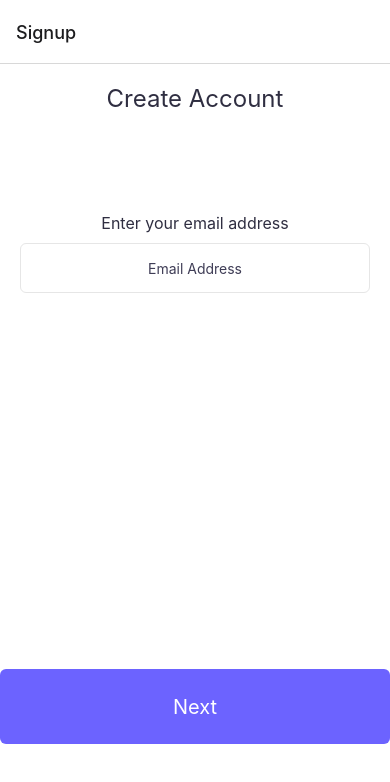
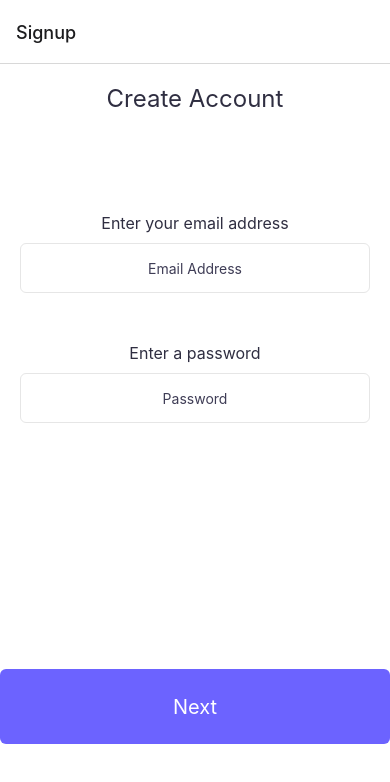
Before and after one commit to dgentilli/shopping-2024, a React Native app: screen /Signup in a window 390 px wide. Shown: the top 782 px of the page. Built offline with nearby package versions, Linux system fonts and the light colour scheme.

Commit message:
Add a password field to create account

```diff
--- a/components/SignupComponents/CreateAccount.tsx
+++ b/components/SignupComponents/CreateAccount.tsx
@@ -2,6 +2,7 @@ import { useState } from 'react';
 import { Text, TextInput, StyleSheet } from 'react-native';
 import { SignupStep } from '../../constants/signup';
 import AuthScreenWrapper from '../../baseComponents/AuthScreenWrapper';
+import Spacer from '../../baseComponents/Spacer';
 
 interface CreateAccountScreenProps {
   setStep: (step: SignupStep) => void;
@@ -10,6 +11,7 @@ interface CreateAccountScreenProps {
 const CreateAccount = (props: CreateAccountScreenProps) => {
   const { setStep } = props;
   const [email, setEmail] = useState('');
+  const [password, setPassword] = useState('');
 
   return (
     <AuthScreenWrapper
@@ -28,6 +30,21 @@ const CreateAccount = (props: CreateAccountScreenProps) => {
         autoCapitalize='none'
         autoCorrect={false}
         onChangeText={(input) => setEmail(input)}
+      />
+
+      <Spacer height={50} />
+
+      <Text style={styles.label}>Enter a password</Text>
+
+      <TextInput
+        style={styles.input}
+        value={password}
+        placeholder='Password'
+        placeholderTextColor='#3f3d56'
+        secureTextEntry
+        autoCapitalize='none'
+        autoCorrect={false}
+        onChangeText={(input) => setPassword(input)}
       />
     </AuthScreenWrapper>
   );
```
